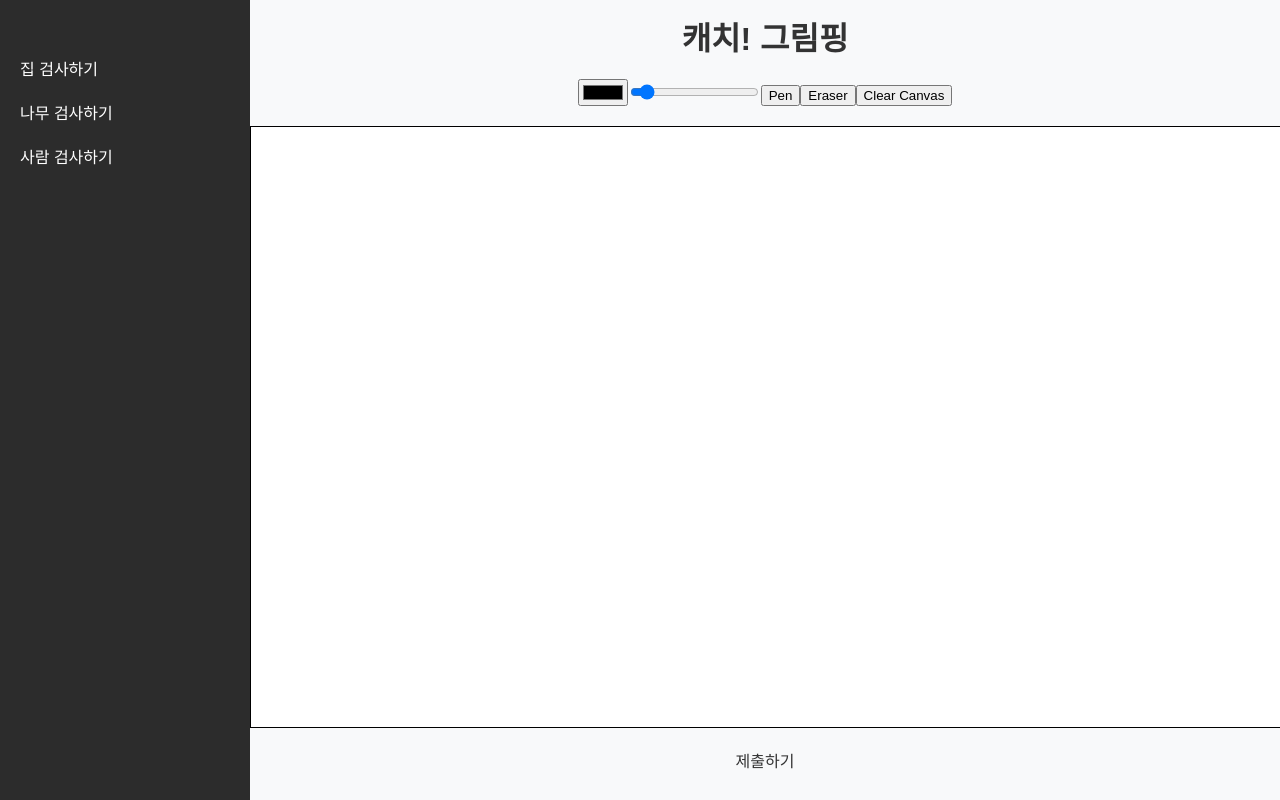
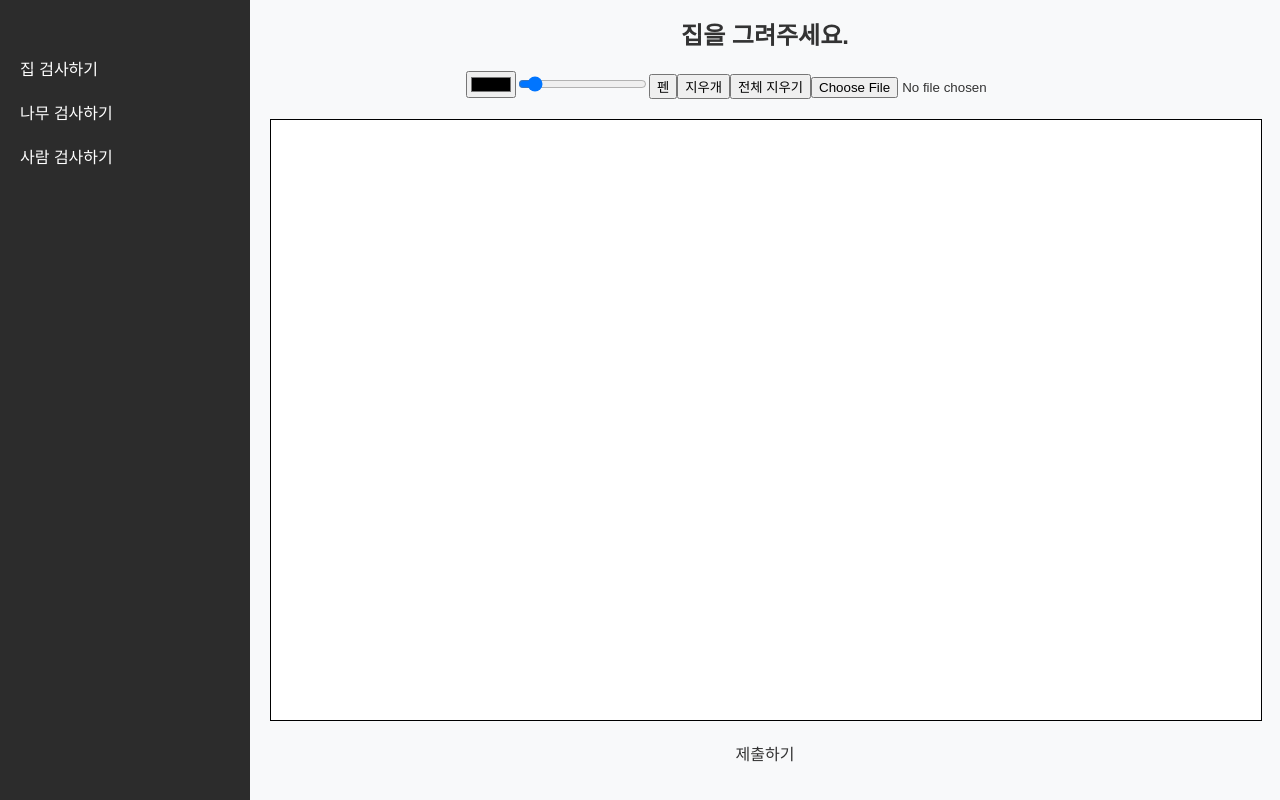
Before and after one commit to sehwan24/arttx_fe, a React (Create React App) app: page /house in a window 1280 px wide. Built offline with nearby package versions, Linux system fonts and the light colour scheme; no server answers.

Commit message:
[feat] 파일 업로드

```diff
--- a/src/DrawingPage.css
+++ b/src/DrawingPage.css
@@ -32,6 +32,7 @@
 .sidebar ul li a {
     color: white;
     text-decoration: none;
+    font-size: 16px; /* 링크 텍스트 크기 */
 }
 
 /* 햄버거 메뉴 버튼 */
@@ -51,12 +52,12 @@
 .main-content {
     margin-left: 250px;
     width: calc(100% - 250px);
-    height: 95vh;
+    height: 90vh;
     display: flex;
     justify-content: center; /* 수평 가운데 정렬 */
     align-items: flex-start; /* 상단에 정렬 */
     flex-direction: column;
-    padding-top: 0px; /* 상단 여백 추가 */
+    padding: 20px; /* 추가적인 여백 */
     transition: margin-left 0.3s ease;
     text-align: center;
 }
@@ -67,17 +68,58 @@
     justify-content: flex-start;
     align-items: center;
     width: 100%;
-    padding-top: 20px; /* 추가적인 상단 여백 */
+    padding-top: 20px;
 }
 
 .App-header h1 {
     margin-bottom: 20px;
+    font-size: 24px;
 }
 
 canvas {
     margin-top: 20px;
     max-width: 100%;
     border: 1px solid #000000;
+}
+
+/* 도구 컨테이너 스타일 */
+.tool-container {
+    display: flex;
+    align-items: center;
+    gap: 8px; /* 요소 간 간격 */
+    margin-bottom: 10px;
+}
+
+.tool-container input[type="color"],
+.tool-container input[type="range"],
+.tool-container button,
+.tool-container input[type="file"] {
+    height: 36px; /* 모든 요소 동일 높이 */
+    padding: 0 8px;
+    border: 1px solid #ccc;
+    border-radius: 4px;
+    font-size: 14px;
+    cursor: pointer;
+}
+
+/* 파일 입력 버튼 스타일 조정 */
+.tool-container input[type="file"] {
+    width: auto;
+    padding: 0;
+    background-color: #f0f0f0; /* 다른 버튼들과 동일한 배경색 */
+    border: 1px solid #ccc;
+    border-radius: 4px;
+    height: 36px;
+    font-size: 14px;
+    cursor: pointer;
+}
+
+.tool-container button {
+    background-color: #f0f0f0;
+}
+
+.tool-container input[type="range"] {
+    width: 100px; /* 슬라이더 너비 조정 */
 }
 
 /* 미디어 쿼리: 모바일용 */
@@ -99,4 +141,8 @@ canvas {
     .menu-toggle {
         display: block;
     }
+
+    .tool-container input[type="range"] {
+        width: 80px; /* 모바일에서 슬라이더 너비 조정 */
+    }
 }
--- a/src/HousePage.js
+++ b/src/HousePage.js
@@ -100,6 +100,20 @@ const HousePage = () => {
         };
     }, [isDrawing, penColor, isMobile, isEraser, lineWidth]);
 
+    const handleImageUpload = (e) => {
+        const canvas = canvasRef.current;
+        const ctx = canvas.getContext('2d');
+        const file = e.target.files[0];
+        if (file) {
+            const img = new Image();
+            img.onload = () => {
+                ctx.clearRect(0, 0, canvas.width, canvas.height); // Clear canvas before drawing image
+                ctx.drawImage(img, 0, 0, canvas.width, canvas.height);
+            };
+            img.src = URL.createObjectURL(file);
+        }
+    };
+
     return (
         <div className="App">
             {isMobile && (
@@ -118,7 +132,7 @@ const HousePage = () => {
 
             <div className="main-content">
                 <header className="App-header">
-                    <h1>캐치! 그림핑</h1>
+                    <h1>집을 그려주세요.</h1>
                     {isMobile ? (
                         <div>
                             <input
@@ -134,13 +148,14 @@ const HousePage = () => {
                                 value={lineWidth}
                                 onChange={(e) => setLineWidth(e.target.value)}
                             />
-                            <button onClick={() => setIsEraser(false)}>Pen</button>
-                            <button onClick={() => setIsEraser(true)}>Eraser</button>
+                            <button onClick={() => setIsEraser(false)}>펜</button>
+                            <button onClick={() => setIsEraser(true)}>지우개</button>
                             <button onClick={() => {
                                 const canvas = canvasRef.current;
                                 const ctx = canvas.getContext('2d');
                                 ctx.clearRect(0, 0, canvas.width, canvas.height);
-                            }}>Clear Canvas</button>
+                            }}>전체 지우기</button>
+                            <input type="file" accept="image/*" onChange={handleImageUpload} />
                             <canvas
                                 ref={canvasRef}
                                 id="drawingCanvas"
@@ -149,8 +164,7 @@ const HousePage = () => {
                                     backgroundColor: 'white',
                                     width: '100%',
                                     height: '400px',
-                                }}>
-                            </canvas>
+                                }}></canvas>
                         </div>
                     ) : (
                         <div>
@@ -167,13 +181,14 @@ const HousePage = () => {
                                 value={lineWidth}
                                 onChange={(e) => setLineWidth(e.target.value)}
                             />
-                            <button onClick={() => setIsEraser(false)}>Pen</button>
-                            <button onClick={() => setIsEraser(true)}>Eraser</button>
+                            <button onClick={() => setIsEraser(false)}>펜</button>
+                            <button onClick={() => setIsEraser(true)}>지우개</button>
                             <button onClick={() => {
                                 const canvas = canvasRef.current;
                                 const ctx = canvas.getContext('2d');
                                 ctx.clearRect(0, 0, canvas.width, canvas.height);
-                            }}>Clear Canvas</button>
+                            }}>전체 지우기</button>
+                            <input type="file" accept="image/*" onChange={handleImageUpload} />
                             <canvas
                                 ref={canvasRef}
                                 id="drawingCanvas"
@@ -182,8 +197,7 @@ const HousePage = () => {
                                     backgroundColor: 'white',
                                     width: '100%',
                                     height: '600px',
-                                }}>
-                            </canvas>
+                                }}></canvas>
                         </div>
                     )}
                     <p>{data ? `서버 응답: ${data}` : '제출하기'}</p>
--- a/src/PersonPage.js
+++ b/src/PersonPage.js
@@ -100,6 +100,20 @@ const PersonPage = () => {
         };
     }, [isDrawing, penColor, isMobile, isEraser, lineWidth]);
 
+    const handleImageUpload = (e) => {
+        const canvas = canvasRef.current;
+        const ctx = canvas.getContext('2d');
+        const file = e.target.files[0];
+        if (file) {
+            const img = new Image();
+            img.onload = () => {
+                ctx.clearRect(0, 0, canvas.width, canvas.height); // Clear canvas before drawing image
+                ctx.drawImage(img, 0, 0, canvas.width, canvas.height);
+            };
+            img.src = URL.createObjectURL(file);
+        }
+    };
+
     return (
         <div className="App">
             {isMobile && (
@@ -118,7 +132,7 @@ const PersonPage = () => {
 
             <div className="main-content">
                 <header className="App-header">
-                    <h1>캐치! 그림핑</h1>
+                    <h1>사람을 그려주세요.</h1>
                     {isMobile ? (
                         <div>
                             <input
@@ -134,13 +148,14 @@ const PersonPage = () => {
                                 value={lineWidth}
                                 onChange={(e) => setLineWidth(e.target.value)}
                             />
-                            <button onClick={() => setIsEraser(false)}>Pen</button>
-                            <button onClick={() => setIsEraser(true)}>Eraser</button>
+                            <button onClick={() => setIsEraser(false)}>펜</button>
+                            <button onClick={() => setIsEraser(true)}>지우개</button>
                             <button onClick={() => {
                                 const canvas = canvasRef.current;
                                 const ctx = canvas.getContext('2d');
                                 ctx.clearRect(0, 0, canvas.width, canvas.height);
-                            }}>Clear Canvas</button>
+                            }}>전체 지우기</button>
+                            <input type="file" accept="image/*" onChange={handleImageUpload} />
                             <canvas
                                 ref={canvasRef}
                                 id="drawingCanvas"
@@ -167,13 +182,14 @@ const PersonPage = () => {
                                 value={lineWidth}
                                 onChange={(e) => setLineWidth(e.target.value)}
                             />
-                            <button onClick={() => setIsEraser(false)}>Pen</button>
-                            <button onClick={() => setIsEraser(true)}>Eraser</button>
+                            <button onClick={() => setIsEraser(false)}>펜</button>
+                            <button onClick={() => setIsEraser(true)}>지우개</button>
                             <button onClick={() => {
                                 const canvas = canvasRef.current;
                                 const ctx = canvas.getContext('2d');
                                 ctx.clearRect(0, 0, canvas.width, canvas.height);
-                            }}>Clear Canvas</button>
+                            }}>전체 지우기</button>
+                            <input type="file" accept="image/*" onChange={handleImageUpload} />
                             <canvas
                                 ref={canvasRef}
                                 id="drawingCanvas"
--- a/src/TreePage.js
+++ b/src/TreePage.js
@@ -100,6 +100,20 @@ const TreePage = () => {
         };
     }, [isDrawing, penColor, isMobile, isEraser, lineWidth]);
 
+    const handleImageUpload = (e) => {
+        const canvas = canvasRef.current;
+        const ctx = canvas.getContext('2d');
+        const file = e.target.files[0];
+        if (file) {
+            const img = new Image();
+            img.onload = () => {
+                ctx.clearRect(0, 0, canvas.width, canvas.height); // Clear canvas before drawing image
+                ctx.drawImage(img, 0, 0, canvas.width, canvas.height);
+            };
+            img.src = URL.createObjectURL(file);
+        }
+    };
+
     return (
         <div className="App">
             {isMobile && (
@@ -118,7 +132,7 @@ const TreePage = () => {
 
             <div className="main-content">
                 <header className="App-header">
-                    <h1>캐치! 그림핑</h1>
+                    <h1>나무를 그려주세요.</h1>
                     {isMobile ? (
                         <div>
                             <input
@@ -134,13 +148,14 @@ const TreePage = () => {
                                 value={lineWidth}
                                 onChange={(e) => setLineWidth(e.target.value)}
                             />
-                            <button onClick={() => setIsEraser(false)}>Pen</button>
-                            <button onClick={() => setIsEraser(true)}>Eraser</button>
+                            <button onClick={() => setIsEraser(false)}>펜</button>
+                            <button onClick={() => setIsEraser(true)}>지우개</button>
                             <button onClick={() => {
                                 const canvas = canvasRef.current;
                                 const ctx = canvas.getContext('2d');
                                 ctx.clearRect(0, 0, canvas.width, canvas.height);
-                            }}>Clear Canvas</button>
+                            }}>전체 지우기</button>
+                            <input type="file" accept="image/*" onChange={handleImageUpload} />
                             <canvas
                                 ref={canvasRef}
                                 id="drawingCanvas"
@@ -167,13 +182,14 @@ const TreePage = () => {
                                 value={lineWidth}
                                 onChange={(e) => setLineWidth(e.target.value)}
                             />
-                            <button onClick={() => setIsEraser(false)}>Pen</button>
-                            <button onClick={() => setIsEraser(true)}>Eraser</button>
+                            <button onClick={() => setIsEraser(false)}>펜</button>
+                            <button onClick={() => setIsEraser(true)}>지우개</button>
                             <button onClick={() => {
                                 const canvas = canvasRef.current;
                                 const ctx = canvas.getContext('2d');
                                 ctx.clearRect(0, 0, canvas.width, canvas.height);
-                            }}>Clear Canvas</button>
+                            }}>전체 지우기</button>
+                            <input type="file" accept="image/*" onChange={handleImageUpload} />
                             <canvas
                                 ref={canvasRef}
                                 id="drawingCanvas"
```
